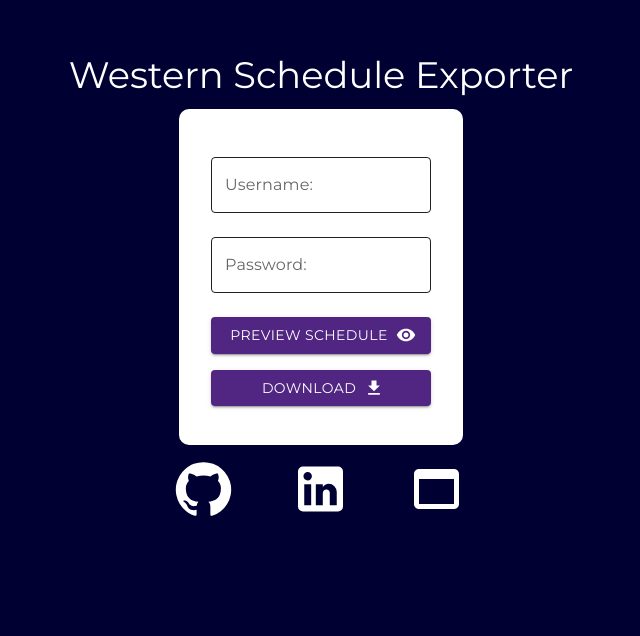
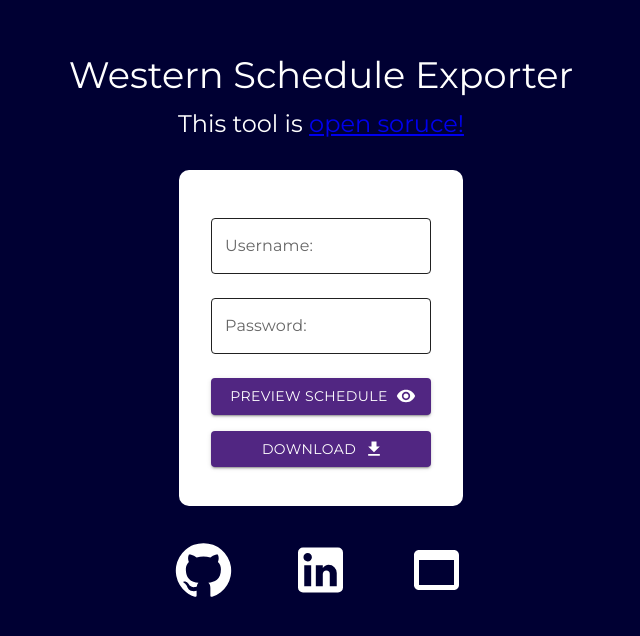
Before and after one commit to ameenalasady/ScheduleExporterFrontEnd, a React (Create React App) app: page / in a window 1280 px wide. Shown: the part 108-744 px from the top of the page, without its empty margins (319-959 px from the left). Built offline with nearby package versions, Linux system fonts and the light colour scheme.

Commit message:
Open source link.

```diff
--- a/src/App.css
+++ b/src/App.css
@@ -35,9 +35,19 @@ html {
     justify-content: center;
 }
 
+.subtext {
+    display: flex;
+    color: white;
+    justify-content: center;
+    text-align: center;
+    align-items: center;
+    font-size: 1.5em;
+    padding-top: 0.5em;
+}
+
 .mainpage {
     display: none;
-    height: 45vh;
+    height: 25em;
     width: 100vw;
     align-items: center;
     justify-content: center;
--- a/src/App.js
+++ b/src/App.js
@@ -228,8 +228,20 @@ function App() {
   return (
     <div className="maindiv" style={{ overflow: "hidden" }}>
       <div className="maintextcontainer" style={displayTitle}>
-        <p className="maintext"> Western Schedule Exporter </p>
+        <p className="maintext">Western Schedule Exporter</p>
       </div>
+      <div className="subtext">
+        This tool is&nbsp;
+        <span>
+          <a
+            href="https://github.com/ameenalasady/ScheduleExporterBackEnd"
+            className=""
+          >
+            open soruce!
+          </a>
+        </span>
+      </div>
+
       <div className="mainpage activeflex" id="mainpage">
         <div className="loginsection">
           <div className="usernameinputfield">
```
